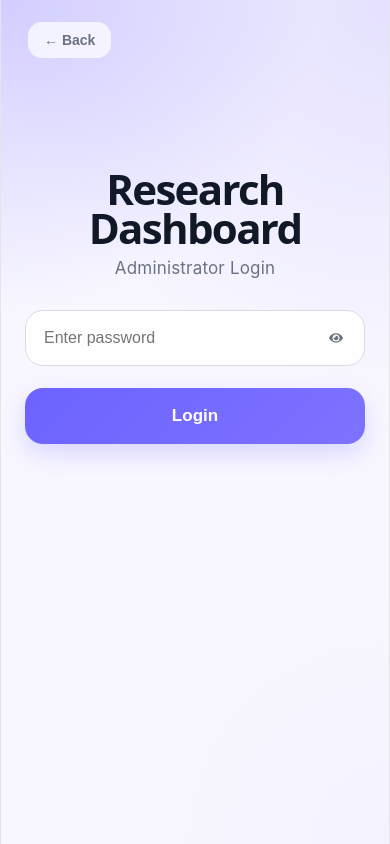
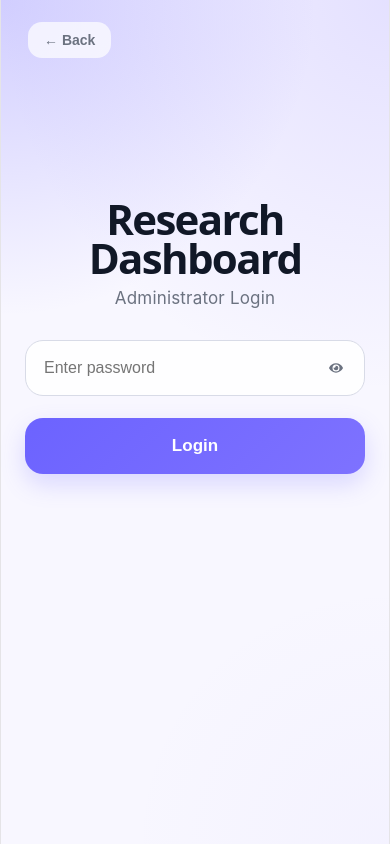
Before and after one commit to Tohar159/finalProject, a React app in the folder frontend/: page / in a window 390 px wide. Both pictures are taken after a click on the button "Admin Portal". Built offline with nearby package versions, Linux system fonts and the light colour scheme; the HTML template or start-up script is replaced by a standard one.

Commit message:
Extend mobile slider

```diff
--- a/frontend/src/components/AdminLogin.css
+++ b/frontend/src/components/AdminLogin.css
@@ -113,7 +113,7 @@
 
     .admin-login-page {
         align-items: flex-start;
-        padding-top: 170px;
+        padding-top: 200px;
     }
 
     .admin-login-title {
```
